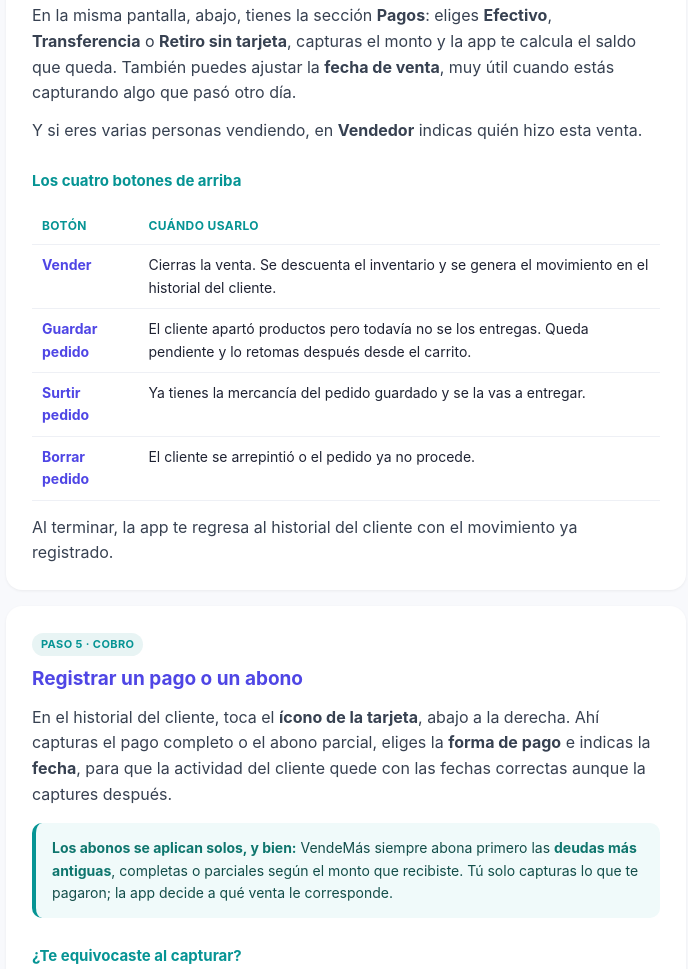
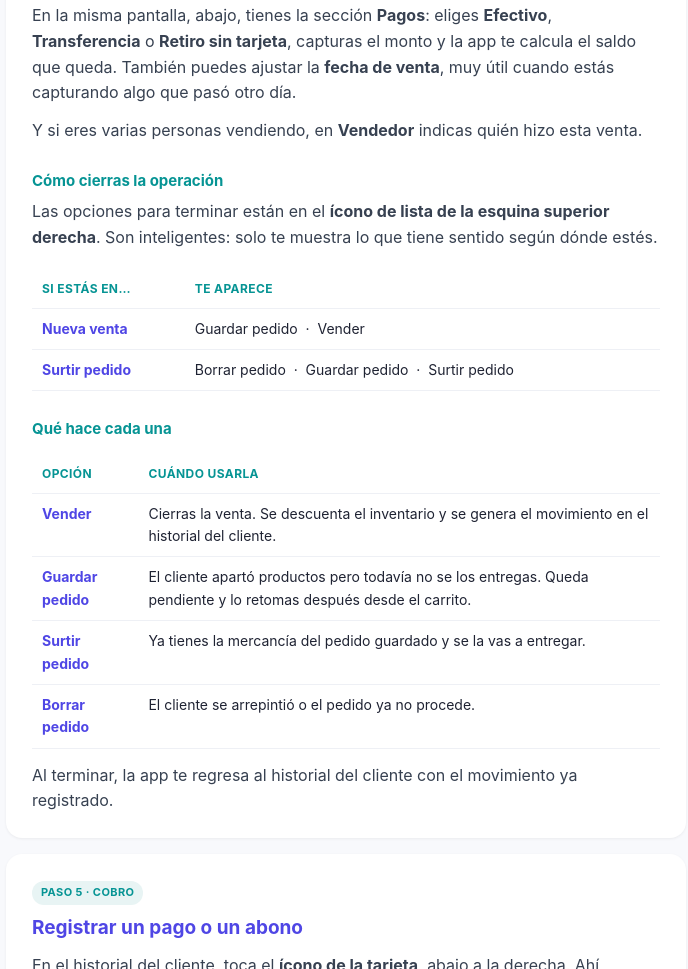
Before and after one commit to holachavini/vendemas-app, a plain HTML site: page guias/clientes-saldo-inicial-ventas.html in a window 1280 px wide. Shown: the part 10508-11477 px from the top of the page, without its empty margins (294-982 px from the left). Drawn offline with Linux system fonts and the light colour scheme.

Commit message:
Aclara el menú de cierre de venta y pedido
Las opciones viven en el ícono de lista de la esquina superior derecha y cambian
según el contexto: Guardar pedido y Vender en una venta nueva; Borrar, Guardar y
Surtir en un pedido.

Co-Authored-By: Claude Opus 5 <noreply@anthropic.com>
Claude-Session: https://claude.ai/code/session_01QN51jZJW1yZ49tTjkYJ9Nn

```diff
--- a/guias/clientes-saldo-inicial-ventas.html
+++ b/guias/clientes-saldo-inicial-ventas.html
@@ -160,10 +160,19 @@
       <p>En la misma pantalla, abajo, tienes la sección <strong>Pagos</strong>: eliges <strong>Efectivo</strong>, <strong>Transferencia</strong> o <strong>Retiro sin tarjeta</strong>, capturas el monto y la app te calcula el saldo que queda. También puedes ajustar la <strong>fecha de venta</strong>, muy útil cuando estás capturando algo que pasó otro día.</p>
       <p>Y si eres varias personas vendiendo, en <strong>Vendedor</strong> indicas quién hizo esta venta.</p>
 
-      <h3>Los cuatro botones de arriba</h3>
+      <h3>Cómo cierras la operación</h3>
+      <p>Las opciones para terminar están en el <strong>ícono de lista de la esquina superior derecha</strong>. Son inteligentes: solo te muestra lo que tiene sentido según dónde estés.</p>
       <div class="tabla-scroll">
         <table>
-          <tr><th>Botón</th><th>Cuándo usarlo</th></tr>
+          <tr><th>Si estás en…</th><th>Te aparece</th></tr>
+          <tr><td><strong>Nueva venta</strong></td><td>Guardar pedido &nbsp;·&nbsp; Vender</td></tr>
+          <tr><td><strong>Surtir pedido</strong></td><td>Borrar pedido &nbsp;·&nbsp; Guardar pedido &nbsp;·&nbsp; Surtir pedido</td></tr>
+        </table>
+      </div>
+      <h3>Qué hace cada una</h3>
+      <div class="tabla-scroll">
+        <table>
+          <tr><th>Opción</th><th>Cuándo usarla</th></tr>
           <tr><td><strong>Vender</strong></td><td>Cierras la venta. Se descuenta el inventario y se genera el movimiento en el historial del cliente.</td></tr>
           <tr><td><strong>Guardar pedido</strong></td><td>El cliente apartó productos pero todavía no se los entregas. Queda pendiente y lo retomas después desde el carrito.</td></tr>
           <tr><td><strong>Surtir pedido</strong></td><td>Ya tienes la mercancía del pedido guardado y se la vas a entregar.</td></tr>
```
